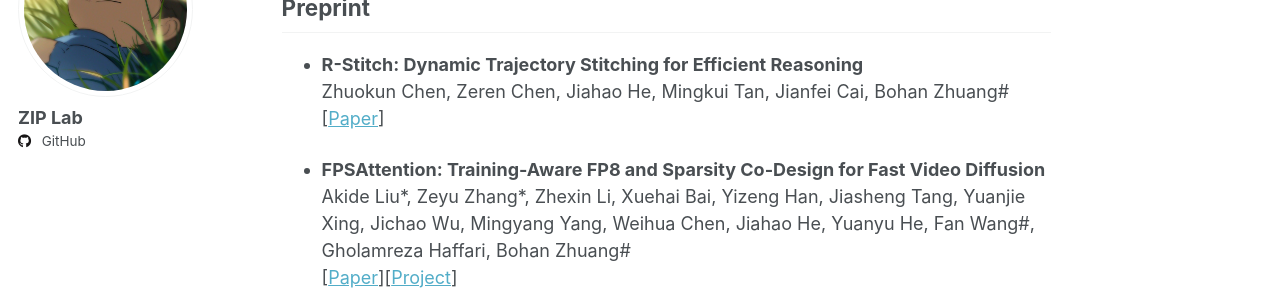
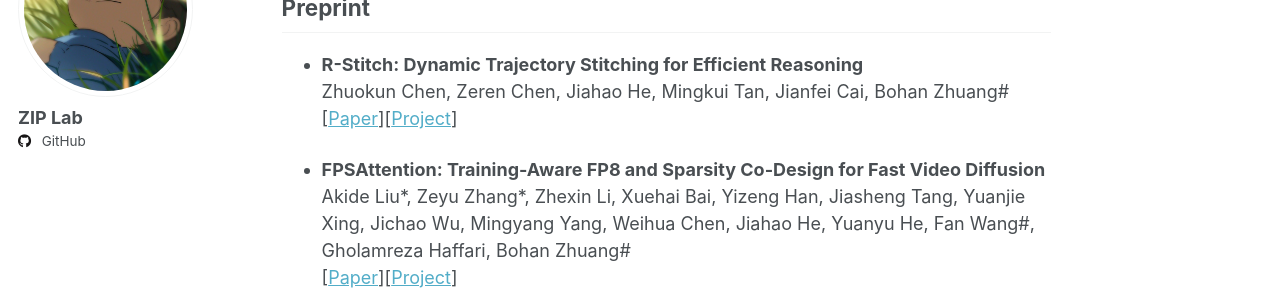
Before and after one commit to ziplab/ziplab.github.io, a Jekyll site: the page built from _pages/publication.md, in a window 1280 px wide and 900 px high. Shown: the part 177-477 px from the top of the window. Built offline with Jekyll 4.4.1, drawn with Linux system fonts in a browser that asks for light colours.

Commit message:
Update publication.md

```diff
--- a/_pages/publication.md
+++ b/_pages/publication.md
@@ -8,7 +8,7 @@ author_profile: true
 
 - **R-Stitch: Dynamic Trajectory Stitching for Efficient Reasoning**
 Zhuokun Chen, Zeren Chen, Jiahao He, Mingkui Tan, Jianfei Cai, Bohan Zhuang#
-\[[Paper](https://arxiv.org/abs/2507.17307)\]
+\[[Paper](https://arxiv.org/abs/2507.17307)\]\[[Project](https://caesarhhh.github.io/R-Stitch/)\]
 
 - **FPSAttention: Training-Aware FP8 and Sparsity Co-Design for Fast Video Diffusion**
 Akide Liu\*, Zeyu Zhang\*, Zhexin Li, Xuehai Bai, Yizeng Han, Jiasheng Tang, Yuanjie Xing, Jichao Wu, Mingyang Yang, Weihua Chen, Jiahao He, Yuanyu He, Fan Wang#, Gholamreza Haffari, Bohan Zhuang#
```
